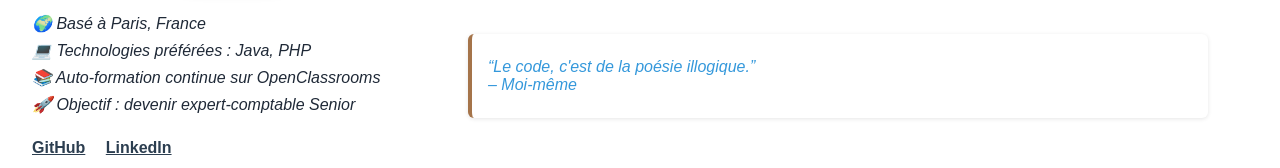
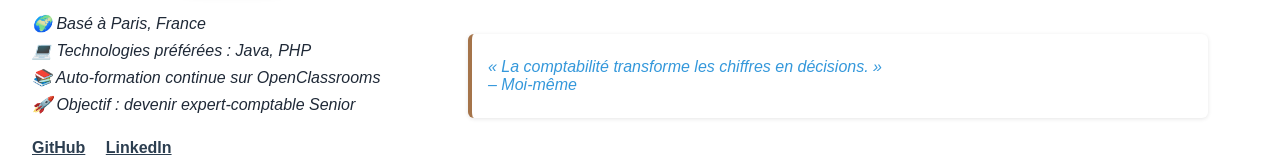
Before and after one commit to Youssef0801/projet-portfolio, a website: page index.html in a window 1280 px wide. Shown: the part 752-920 px from the top of the page. Drawn offline with Linux system fonts and the light colour scheme.

Commit message:
edit index.html

```diff
--- a/css/section.css
+++ b/css/section.css
@@ -350,7 +350,6 @@ cite {
     text-decoration: none;
     transition: color 0.3s ease;
 }
-
 .projet-link:hover {
     color: var(--primary-color);
     text-decoration: underline;
--- a/index.html
+++ b/index.html
@@ -90,7 +90,7 @@
                 </ul>
 
                 <blockquote class="citation">
-                        “Le code, c'est de la poésie illogique.” <br> – Moi-même
+                            « La comptabilité transforme les chiffres en décisions. »<br> – Moi-même
                 </blockquote>
 
                 <div class="liens-profil">
```
